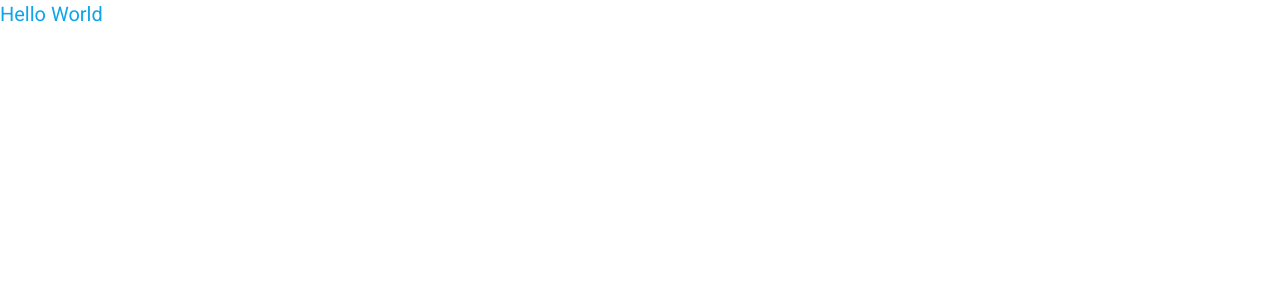
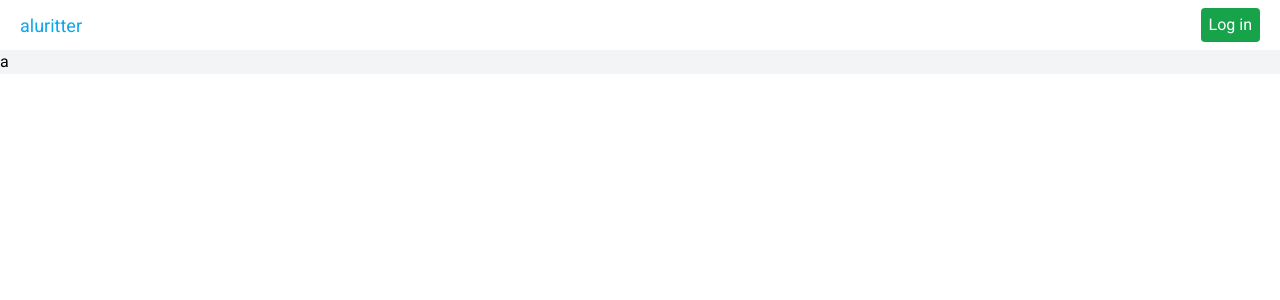
Before and after one commit to omarcosvbn/aluritter, a React (Vite) app: page / in a window 1280 px wide. Shown: the top 300 px of the page. Built offline with nearby package versions, Linux system fonts and the light colour scheme.

Commit message:
header component

```diff
--- a/package.json
+++ b/package.json
@@ -11,6 +11,7 @@
   },
   "dependencies": {
     "@tailwindcss/vite": "^4.0.15",
+    "classnames": "^2.5.1",
     "react": "^19.0.0",
     "react-dom": "^19.0.0",
     "react-hook-form": "^7.54.2",
--- a/src/assets/styles/index.css
+++ b/src/assets/styles/index.css
@@ -10,4 +10,6 @@ body {
   --color-secondary: rgb(16, 185, 129);
   --color-tertiary: rgb(148, 163, 184);
   --color-quaternary: rgb(241, 245, 249);
+  --color-green: rgb(22, 163, 74);
+  --color-red: rgb(239, 68, 68);
 }
--- /dev/null
+++ b/src/components/Header/Header.jsx
@@ -0,0 +1,17 @@
+import classNames from "classnames";
+
+export default function Header(props) {
+  const btnClass = classNames("px-[8px] py-[5px] rounded-[4px] text-white", props.email ? "bg-red" : "bg-green");
+
+  return (
+    <header className="flex justify-between items-center px-[20px] py-[8px] bg-white shadow-[rgba(0,0,15,0.5)_10px_5px_4px_0px]">
+      <h3 className="font-normal text-[18px] text-primary">aluritter</h3>
+      <div className="flex justify-center items-center gap-[10px]">
+        <p className="font-normal text-[14px]">
+          {props.email ? props.email : ""}
+        </p>
+        <button className={btnClass}>{props.email ? "Log out" : "Log in"}</button>
+      </div>
+    </header>
+  );
+}
--- a/src/layouts/App.jsx
+++ b/src/layouts/App.jsx
@@ -1,3 +1,3 @@
-export default function App({ children }) {
-  return <>{children}</>;
+export default function App({ children, className }) {
+  return <div className={className}>{children}</div>;
 }
--- a/src/pages/Home.jsx
+++ b/src/pages/Home.jsx
@@ -1,11 +1,13 @@
+import Header from "../components/Header/Header";
 import App from "../layouts/App";
 
 
 export default function Home() {
   console.log("Home component rendered");
   return (
-    <App>
-      <h1 className="text-xl text-primary">Hello World</h1>
+    <App className="bg-[#F3F4F6]">
+      <Header />
+      <h1>a</h1>
     </App>
   );
 }
```
Also changed, not shown: 1 other file (tests, documents, lock files or other folders).
